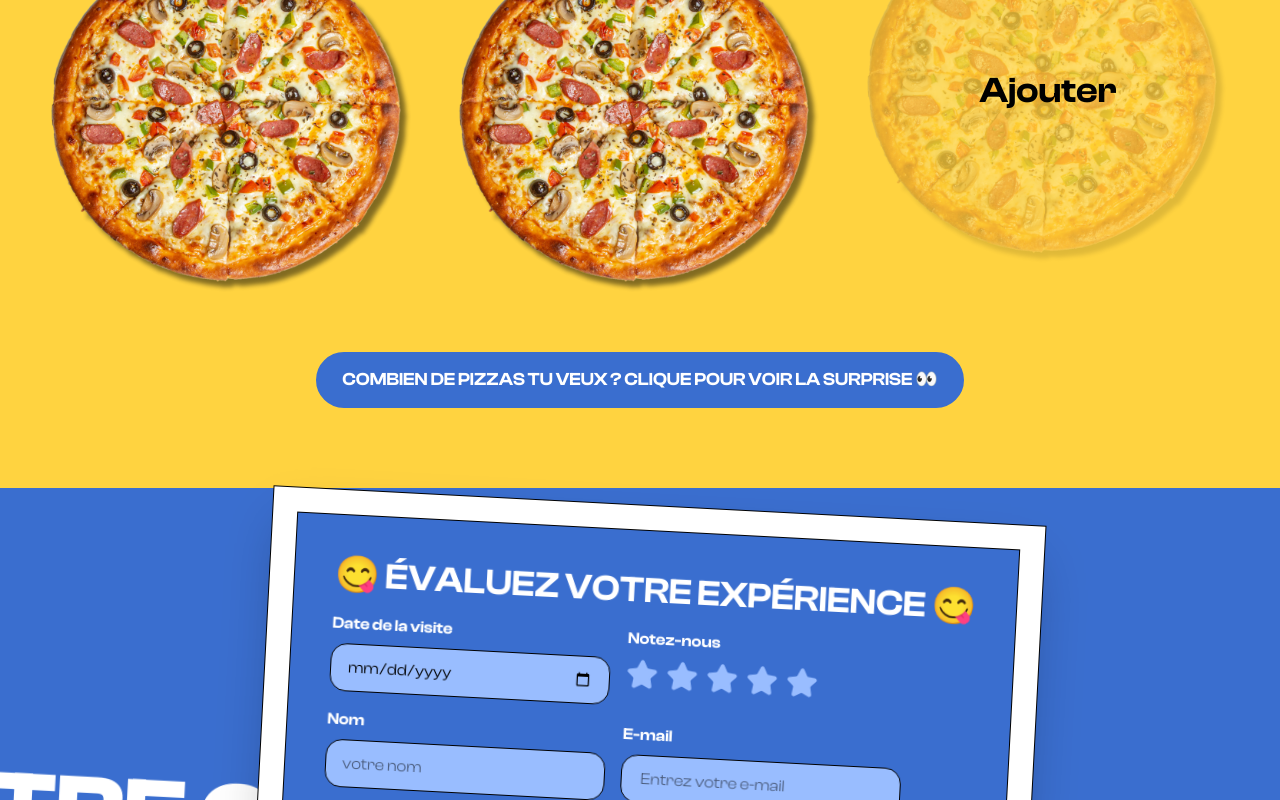
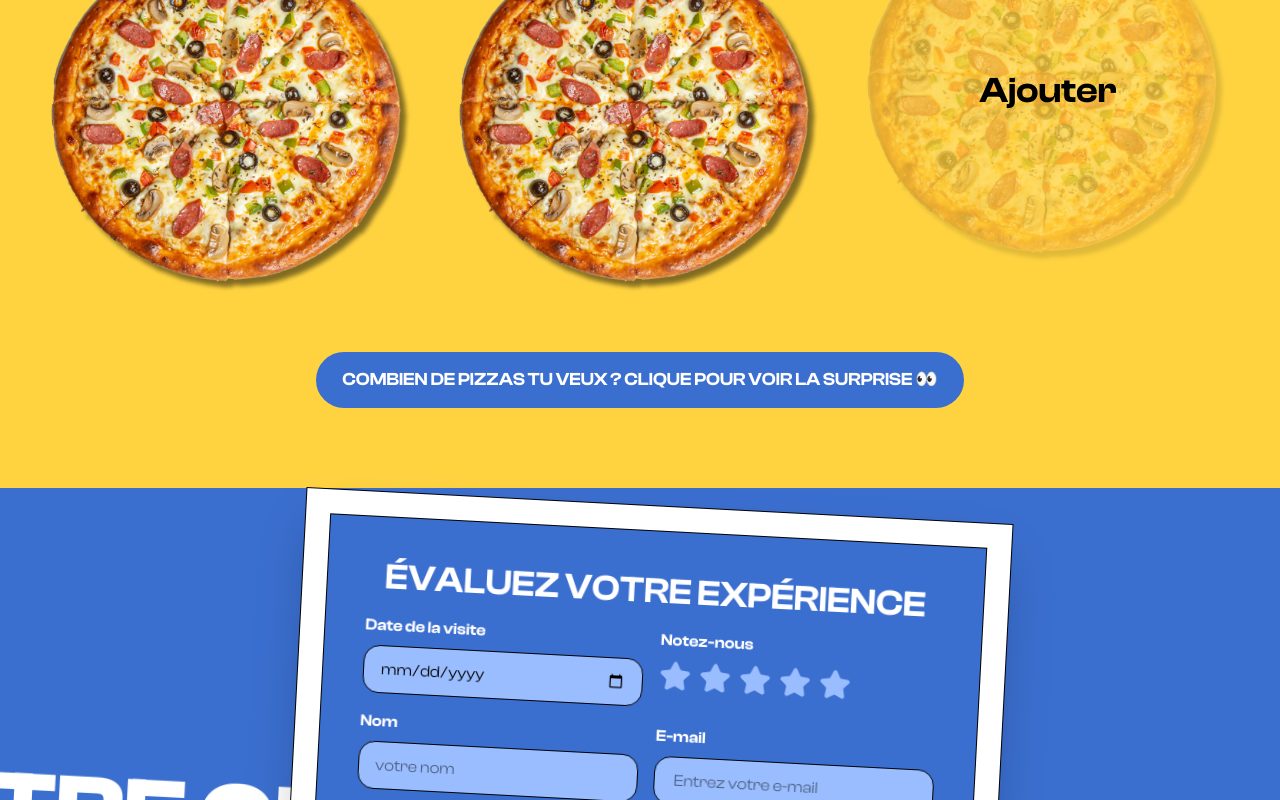
Before and after one commit to salahelfatimi/franch-food, a Next.js app: page /french_food in a window 1280 px wide. Shown: the part 1820-2620 px from the top of the page. Built offline with nearby package versions, Linux system fonts and the light colour scheme.

Commit message:
Remove emoji from RateForm heading for a cleaner presentation

```diff
--- a/components/pages/french_food/rateForm.jsx
+++ b/components/pages/french_food/rateForm.jsx
@@ -25,7 +25,7 @@ export default function RateForm() {
             <div className=" bg-white border shadow-2xl border-black p-2 lg:p-6 lg:pb-20 relative z-20 lg:rotate-3 lg:animate-bounceCostomize m-4">
                 <div className="bg-primary flex flex-col gap-4 p-6 lg:p-10 border border-black">
                     <h2 className="font-primary font-semibold text-white text-2xl lg:text-4xl text-center">
-                    😋 ÉVALUEZ VOTRE EXPÉRIENCE 😋
+                        ÉVALUEZ VOTRE EXPÉRIENCE
                     </h2>
                     <div className="flex flex-col lg:flex-row gap-4">
                         <div className="flex flex-col font-primary gap-2 text-white">
```
